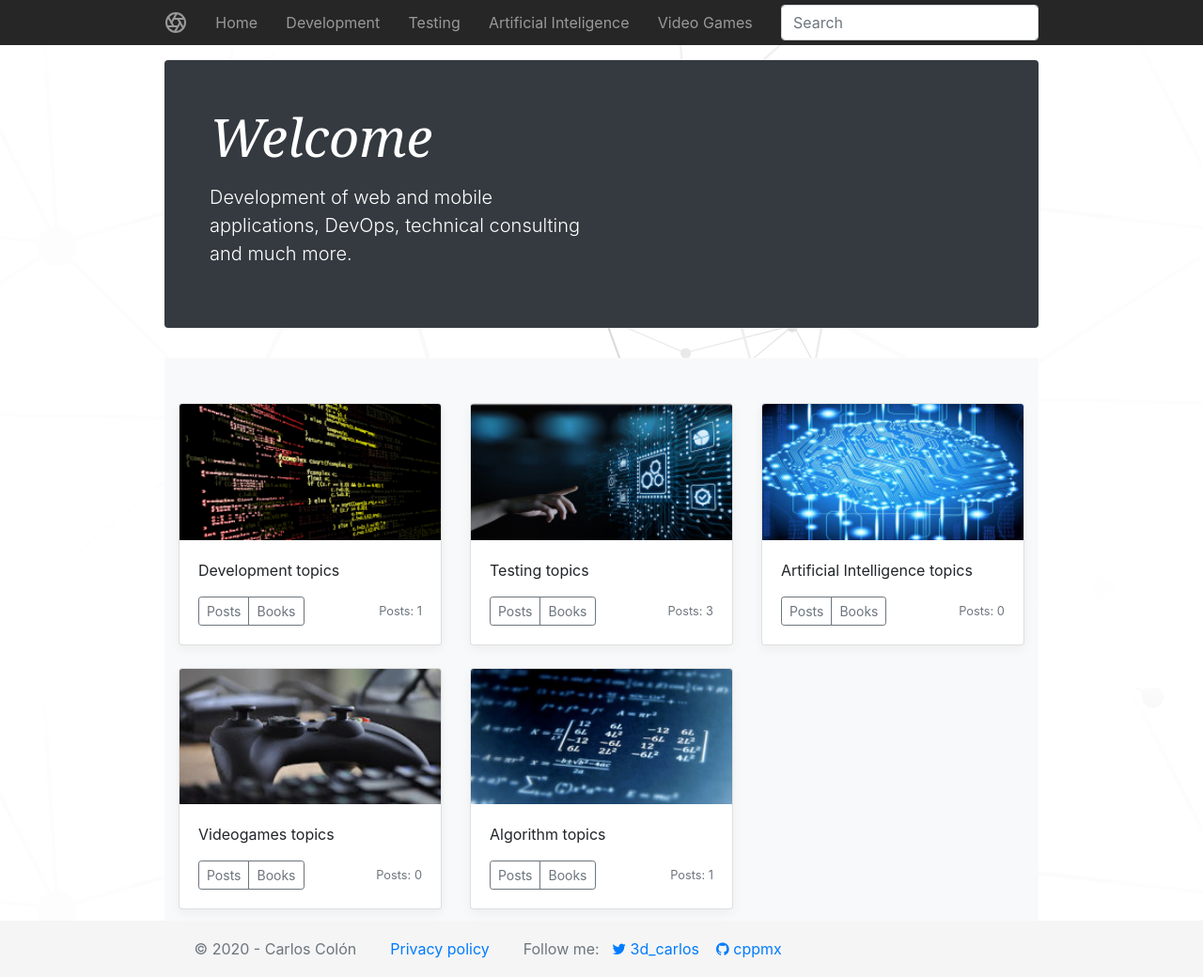
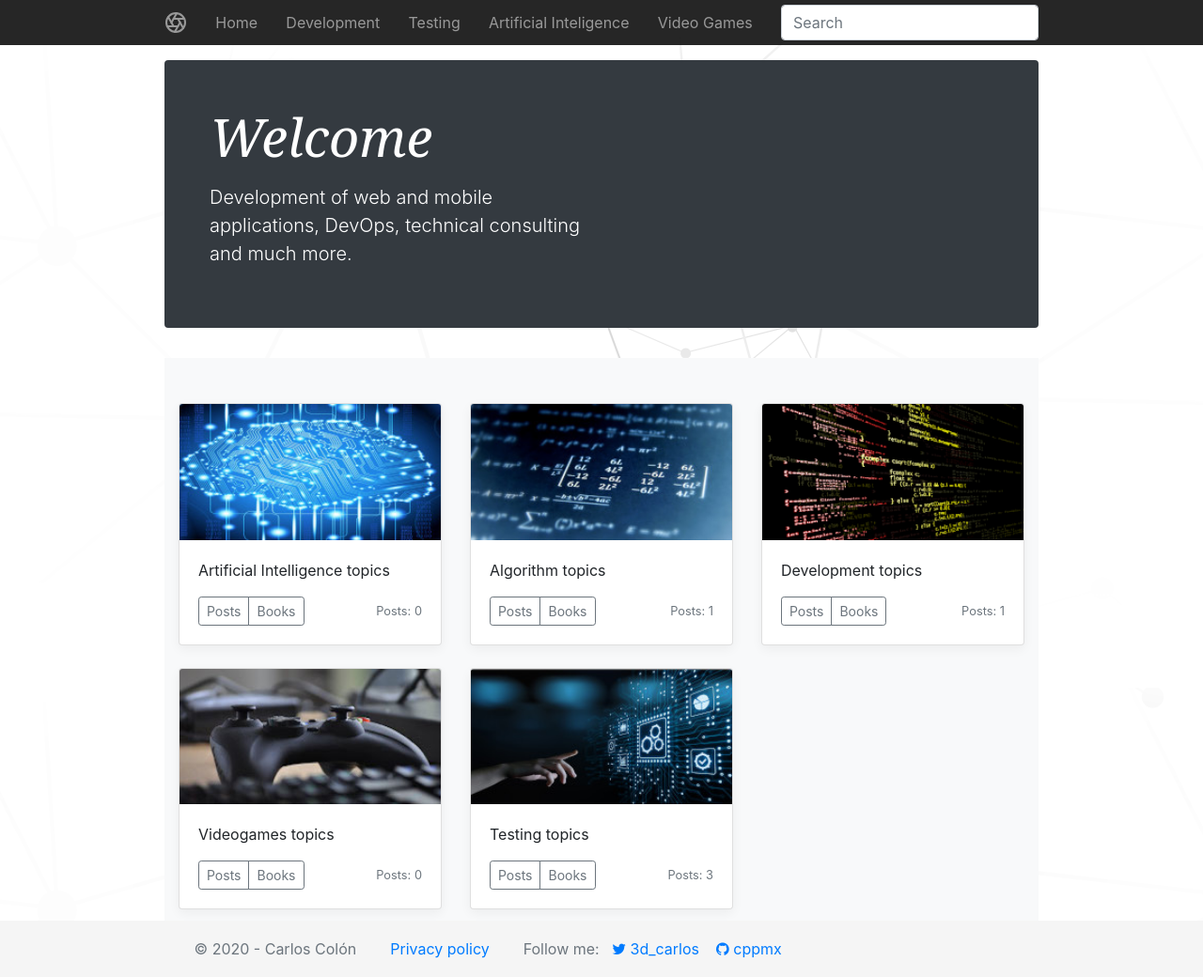
Before and after one commit to cppmx/cppmx.github.io, a Jekyll site: the page built from index.html, in a window 1280 px wide and 1040 px high. Shown: the whole window at 94% size. Built offline with Jekyll 4.4.1, drawn with Linux system fonts in a browser that asks for light colours.

Commit message:
Sorted sections by name

```diff
--- a/index.html
+++ b/index.html
@@ -15,8 +15,8 @@ keywords: development videogames artificial intelligence devops topics
 <div class="album py-5 bg-light">
     <div class="container">
         <div class="row">
-            {% assign sections = site.data.sections %}
-            {% for section in site.data.sections %}
+            {% assign sections = site.data.sections | sort: 'name' %}
+            {% for section in sections %}
                 <div class="col-md-4">
                     <div class="card mb-4 box-shadow">{% assign image_url = 'images/' | append: section.name | append: '.jpg' %}
                         <img class="card-img-top" src="{{ image_url | absolute_url }}" alt="Card image cap">
```
